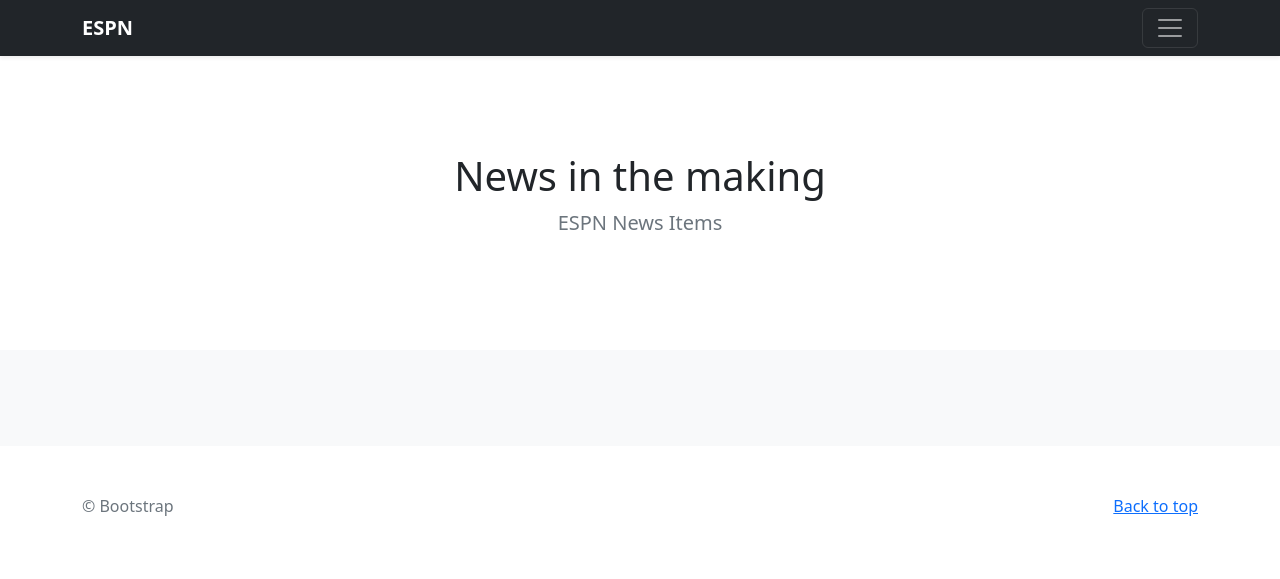
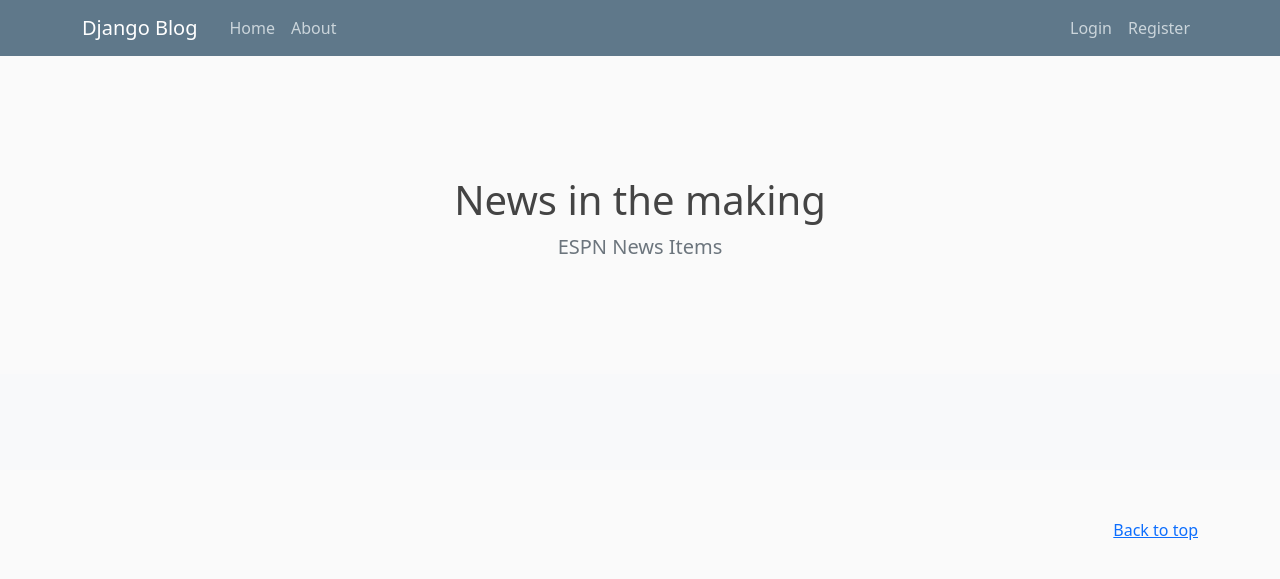
Before and after one commit to Ignat36/ISP-2022--lab34-Web, a Django app: page / in a window 1280 px wide. Shown: the top 579 px of the page. Run offline with Django 4.2, Linux system fonts and the light colour scheme; data that the repository does not hold is empty; some libraries are stand-ins or nearby versions.

Commit message:
Understend everything, ready to steal a lot of html and css

```diff
--- a/Backend/Backend/settings.py
+++ b/Backend/Backend/settings.py
@@ -27,7 +27,6 @@ DEBUG = True
 
 ALLOWED_HOSTS = []
 
-
 # Application definition
 
 INSTALLED_APPS = [
@@ -37,7 +36,7 @@ INSTALLED_APPS = [
     'django.contrib.sessions',
     'django.contrib.messages',
     'django.contrib.staticfiles',
-    'app',
+    'app.apps.AppConfig',
 ]
 
 MIDDLEWARE = [
--- a/Backend/Backend/urls.py
+++ b/Backend/Backend/urls.py
@@ -14,7 +14,9 @@ Including another URLconf
     2. Add a URL to urlpatterns:  path('blog/', include('blog.urls'))
 """
 from django.urls import path, include
+from django.contrib import admin
 
 urlpatterns = [
     path('', include('app.urls')),
+    path('admin/', admin.site.urls)
 ]
--- /dev/null
+++ b/Backend/app/static/app/main.css
@@ -0,0 +1,84 @@
+body {
+    background: #fafafa;
+    color: #333333;
+    margin-top: 5rem;
+  }
+
+  h1, h2, h3, h4, h5, h6 {
+    color: #444444;
+  }
+
+  ul {
+    margin: 0;
+  }
+
+  .bg-steel {
+    background-color: #5f788a;
+  }
+
+  .site-header .navbar-nav .nav-link {
+    color: #cbd5db;
+  }
+
+  .site-header .navbar-nav .nav-link:hover {
+    color: #ffffff;
+  }
+
+  .site-header .navbar-nav .nav-link.active {
+    font-weight: 500;
+  }
+
+  .content-section {
+    background: #ffffff;
+    padding: 10px 20px;
+    border: 1px solid #dddddd;
+    border-radius: 3px;
+    margin-bottom: 20px;
+  }
+
+  .article-title {
+    color: #444444;
+  }
+
+  a.article-title:hover {
+    color: #428bca;
+    text-decoration: none;
+  }
+
+  .article-content {
+    white-space: pre-line;
+  }
+
+  .article-img {
+    height: 65px;
+    width: 65px;
+    margin-right: 16px;
+  }
+
+  .article-metadata {
+    padding-bottom: 1px;
+    margin-bottom: 4px;
+    border-bottom: 1px solid #e3e3e3
+  }
+
+  .article-metadata a:hover {
+    color: #333;
+    text-decoration: none;
+  }
+
+  .article-svg {
+    width: 25px;
+    height: 25px;
+    vertical-align: middle;
+  }
+
+  .account-img {
+    height: 125px;
+    width: 125px;
+    margin-right: 20px;
+    margin-bottom: 16px;
+  }
+
+  .account-heading {
+    font-size: 2.5rem;
+  }
--- a/Backend/app/templates/app/index.html
+++ b/Backend/app/templates/app/index.html
@@ -1,27 +1,22 @@
 
+{% load static %}
 <!doctype html>
 <html lang="en">
   <head>
     <meta charset="utf-8">
     <meta name="viewport" content="width=device-width, initial-scale=1">
     <meta name="description" content="">
-    <meta name="author" content="Mark Otto, Jacob Thornton, and Bootstrap contributors">
+    <meta name="author" content="Ignat Shargorodsky">
     <meta name="generator" content="Hugo 0.88.1">
-    <title>Album example · Bootstrap v5.1</title>
 
-    <link rel="canonical" href="https://getbootstrap.com/docs/5.1/examples/album/">
-
-
-
-    <!-- Bootstrap core CSS -->
-    <link
-        href="https://cdn.jsdelivr.net/npm/bootstrap@5.2.0-beta1/dist/css/bootstrap.min.css"
+      <!-- CSS only -->
+    <link href="https://cdn.jsdelivr.net/npm/bootstrap@5.2.0-beta1/dist/css/bootstrap.min.css"
           rel="stylesheet"
-        integrity="sha384-0evHe/
-        X+R7YkIZDRvuzKMRqM+OrBnVFBL6DOitfPri4tjfHxaWutUpFmBp4vmVor"
-        crossorigin="anonymous"
-    />
-
+          integrity="sha384-0evHe/X+R7YkIZDRvuzKMRqM+OrBnVFBL6DOitfPri4tjfHxaWutUpFmBp4vmVor"
+          crossorigin="anonymous">
+    <link rel="stylesheet"
+          type="text/css"
+          href="{% static 'app/main.css' %}">
 
     <style>
       .bd-placeholder-img {
@@ -37,19 +32,25 @@
           font-size: 3.5rem;
         }
       }
+
+      .ml-auto {
+        left: auto !important;
+        right: 0px;
+      }
+
     </style>
 
 
   </head>
   <body>
 
-<header>
+<!--<header>
   <div class="collapse bg-dark" id="navbarHeader">
     <div class="container">
       <div class="row">
         <div class="col-sm-8 col-md-7 py-4">
           <h4 class="text-white">About</h4>
-          <p class="text-muted">News cllector website</p>
+          <p class="text-muted">Add some information about the album below, the author, or any other background context. Make it a few sentences long so folks can pick up some informative tidbits. Then, link them off to some social networking sites or contact information.</p>
         </div>
         <div class="col-sm-4 offset-md-1 py-4">
           <h4 class="text-white">Contact</h4>
@@ -67,11 +68,34 @@
       <a href="#" class="navbar-brand d-flex align-items-center">
         <strong>ESPN</strong>
       </a>
-      <button class="navbar-toggler" type="button" data-bs-toggle="collapse" data-bs-target="#navbarHeader" aria-controls="navbarHeader" aria-expanded="false" aria-label="Toggle navigation">
+
+      <a href="about/" class="navbar-brand d-flex align-items-center">
+        <strong>About</strong>
+      </a>
+    </div>
+  </div>
+</header>-->
+
+<header class="site-header">
+  <nav class="navbar navbar-expand-md navbar-dark bg-steel fixed-top">
+    <div class="container">
+      <a class="navbar-brand me-4" href="">Django Blog</a>
+      <button class="navbar-toggler" type="button" data-toggle="collapse" data-target="#navbarToggle" aria-controls="navbarToggle" aria-expanded="false" aria-label="Toggle navigation">
       <span class="navbar-toggler-icon"></span>
       </button>
+      <div class="collapse navbar-collapse" id="navbarToggle">
+        <div class="navbar-nav">
+          <a class="nav-item nav-link" href="{% url 'news-index' %}">Home</a>
+          <a class="nav-item nav-link" href="about/">About</a>
+        </div>
+        <!-- Navbar Right Side -->
+        <div class="navbar-nav ms-auto">
+          <a class="nav-item nav-link" href="">Login</a>
+          <a class="nav-item nav-link" href="">Register</a>
         </div>
       </div>
+    </div>
+  </nav>
 </header>
 
 <main>
@@ -91,10 +115,11 @@
                 {% for title, description, image, url in news%}
                 <div class="col">
                     <div class="card shadow-sm">
+                       {% if image is not None%}
                         <img src="{{image}}" aLt="news" />
-
+                        {% endif %}
                         <div class="card-body">
-                        <a herf="{{ url }}"><h4 class="card-text">{{ title}}</h4> </a>
+                          <a href="{{ url }}" ><h4 class="card-text">{{ title }}</h4> </a>
                           <p class="card-text">{{ description }}</p>
                           <div
                               class="d-flex justify-content-between align-items-center"
@@ -113,7 +138,6 @@
     <p class="float-end mb-1">
       <a href="#">Back to top</a>
     </p>
-    <p class="mb-1">&copy; Bootstrap</p>
   </div>
 </footer>
 
--- a/Backend/app/urls.py
+++ b/Backend/app/urls.py
@@ -3,5 +3,6 @@ from . import views
 
 
 urlpatterns = [
-    path('', views.index),
+    path('', views.index, name='news-index'),
+    path('about/', views.about, name='news-about')
 ]
--- a/Backend/app/views.py
+++ b/Backend/app/views.py
@@ -1,9 +1,10 @@
+from django.http import HttpResponse
 from django.shortcuts import render
 import requests
 
 # Create your views here.
 def index(request):
-    r = requests.get('http://api.mediastack.com/v1/news?access_key=07f04176b5cab9b8543438d76220d466&countries=by,ru&languages=en,ru')
+    r = requests.get('http://api.mediastack.com/v1/news?access_key=07f04176b5cab9b8543438d76220d466&countries=ru,us&languages=ru')
     result = r.json()
     data = result['data']
     title = []
@@ -21,3 +22,6 @@ def index(request):
     # news = [(t1,d1,i1,u1), (t2,d2,i2,u2)]
 
     return render(request, 'app/index.html', {'news': news})
+
+def about(request):
+    return HttpResponse('<h1>Group 053502 | Shargorodsky Ignat | Lab 3-4 </h1>News site which loads basic news from api https://mediastack.com/.<br>Site has 4 different roles Reader, Pudlisher, Edditor and Admin<br>Readers can leave comments under news.')
```
Lines whose indentation alone changed are shown as unchanged.
